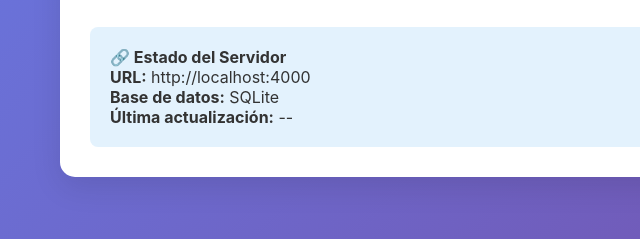
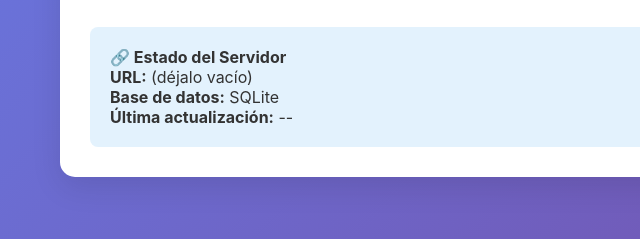
Before and after one commit to PiettroHernandez/hernandezstore, a website: page public/admin.html in a window 1280 px wide. Shown: the part 501-740 px from the top of the page, 0-640 px from the left. Drawn offline with Linux system fonts and the light colour scheme; no server answers.

Commit message:
Elimino localhost y uso rutas relativas en admin.html

```diff
--- a/public/admin.html
+++ b/public/admin.html
@@ -529,7 +529,7 @@
                 </div>
                 <div id="server-info" style="background: #e3f2fd; padding: 20px; border-radius: 8px; margin-top: 20px;">
                     <h4>🔗 Estado del Servidor</h4>
-                    <p><strong>URL:</strong> <span id="api-url">http://localhost:4000</span></p>
+                    <p><strong>URL:</strong> <span id="api-url">(déjalo vacío)</span></p>
                     <p><strong>Base de datos:</strong> SQLite</p>
                     <p><strong>Última actualización:</strong> <span id="last-update">--</span></p>
                 </div>
@@ -658,7 +658,7 @@
 
     <script>
         // ===== CONFIGURACIÓN GLOBAL =====
-        const API_BASE = 'http://localhost:4000/api';
+        const API_BASE = '(déjalo vacío)/api';
         let storeData = {
             products: [],
             categories: [],
@@ -1126,7 +1126,7 @@
 
                     // Añadir URLs al array de imágenes
                     result.urls.forEach(url => {
-                        const fullUrl = `http://localhost:4000${url}`;
+                        const fullUrl = `(déjalo vacío)${url}`;
                         uploadedImages.push(fullUrl);
                         addImageToPreview(fullUrl, url);
                     });
```
